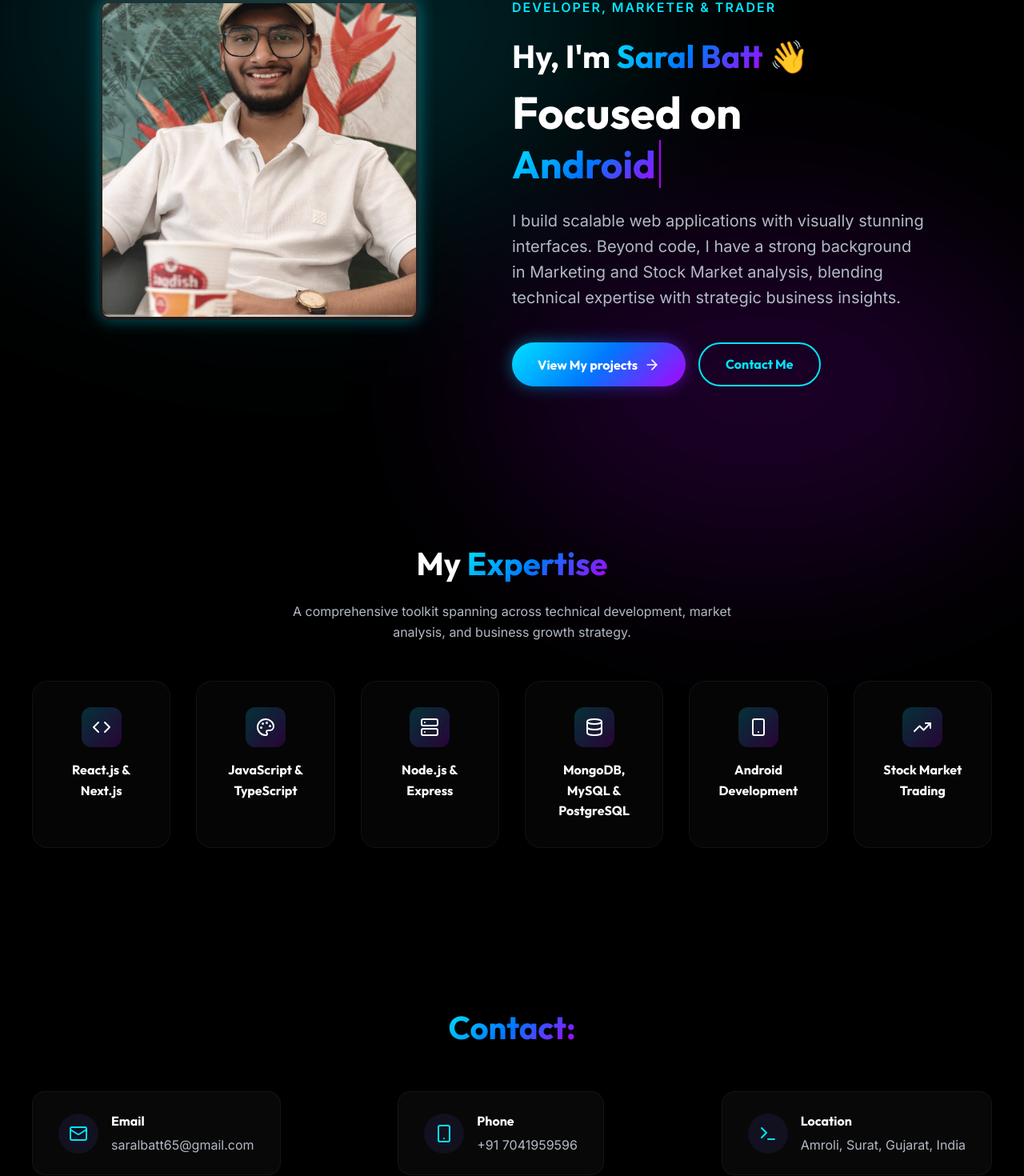
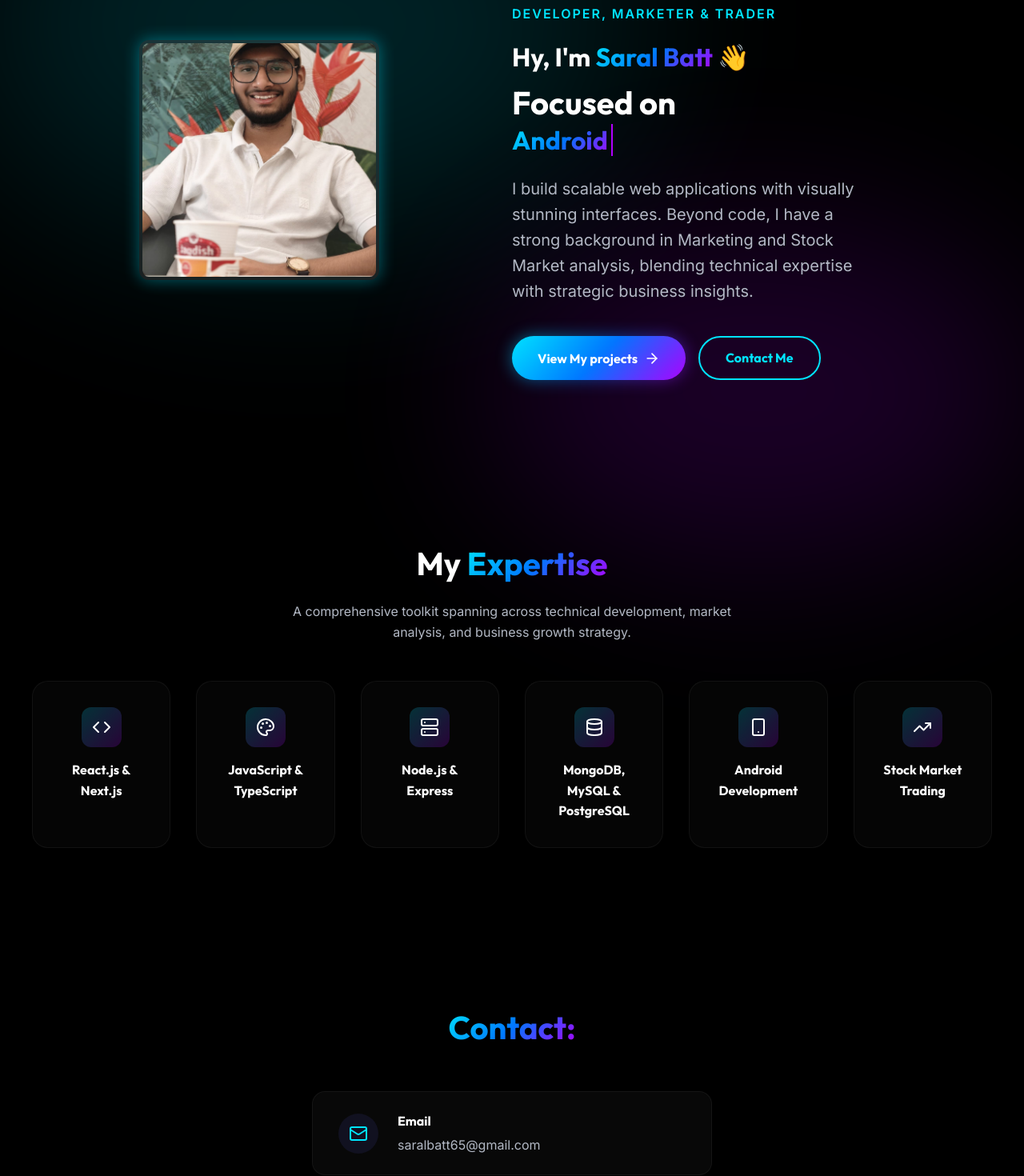
Before and after one commit to saralbatt65-bit/saral-portfolio, a React (Vite) app in the folder frontend/: page / in a window 1280 px wide. Shown: the part 224-1694 px from the top of the page at 80% size. Built offline with nearby package versions, Linux system fonts and the light colour scheme.

Commit message:
Update layout, reduce hero text and image sizes

```diff
--- a/frontend/src/App.css
+++ b/frontend/src/App.css
@@ -79,7 +79,7 @@
 
 .hero-profile-img {
   width: 100%;
-  max-width: 400px; /* Reduced size */
+  max-width: 300px; /* Reduced further to 300px */
   aspect-ratio: 1 / 1;
   object-fit: cover;
   border-radius: 12px; /* Square shape with slightly rounded edges */
@@ -218,7 +218,7 @@
 
 .contact-info {
   display: flex;
-  flex-direction: row; /* Ensure it stays a row */
+  flex-direction: column; /* Changed to vertical stack */
   gap: 2rem;
   justify-content: center;
   align-items: center;
@@ -227,13 +227,13 @@
 .contact-item {
   display: flex;
   align-items: center; /* Center vertically with icon */
-  gap: 1rem;
+  gap: 1.5rem;
   background: rgba(255, 255, 255, 0.03);
   padding: 1.5rem 2rem;
   border-radius: 16px;
   border: 1px solid rgba(255, 255, 255, 0.05);
   transition: all 0.3s ease;
-  min-width: 250px;
+  width: 100%;
 }
 
 .hover-animate:hover {
--- a/frontend/src/App.jsx
+++ b/frontend/src/App.jsx
@@ -110,12 +110,12 @@ const Hero = ({ setCurrentPage }) => {
       <div className="container hero-content hero-flex-layout">
         <div className="hero-text-content">
           <span className="hero-subtitle animate-fade-up">Developer, Marketer & Trader</span>
-          <h2 className="hero-greeting animate-fade-up delay-1" style={{ fontSize: '2.5rem', fontWeight: 'bold', margin: '1rem 0 0.5rem 0', color: 'white' }}>
+          <h2 className="hero-greeting animate-fade-up delay-1" style={{ fontSize: '2rem', fontWeight: 'bold', margin: '1rem 0 0.5rem 0', color: 'white' }}>
             Hy, I'm <span className="gradient-text">Saral Batt</span> 👋
           </h2>
-          <h1 className="hero-title animate-fade-up delay-2" style={{ fontSize: '3.5rem' }}>
+          <h1 className="hero-title animate-fade-up delay-2" style={{ fontSize: '2.5rem' }}>
             Focused on <br />
-            <span className="gradient-text" style={{ display: 'inline-block', minHeight: '1.2em', fontSize: '3rem' }}>
+            <span className="gradient-text" style={{ display: 'inline-block', minHeight: '1.2em', fontSize: '2rem' }}>
               <TypingText phrases={specializedIn} />
             </span>
           </h1>
@@ -218,7 +218,7 @@ const Contact = () => {
       <p className="section-subtitle"></p>
 
       <div className="contact-container" style={{ display: 'flex', justifyContent: 'center', width: '100%' }}>
-        <div className="contact-info" style={{ width: '100%', display: 'flex', flexDirection: 'row', justifyContent: 'space-between', gap: '2rem' }}>
+        <div className="contact-info" style={{ width: '100%', maxWidth: '500px', display: 'flex', flexDirection: 'column', gap: '2rem' }}>
           <div className="contact-item hover-animate">
             <div className="contact-icon"><Mail size={24} /></div>
             <div className="contact-detail">
```
